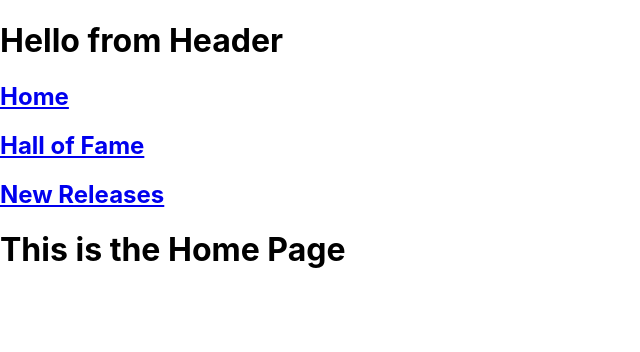
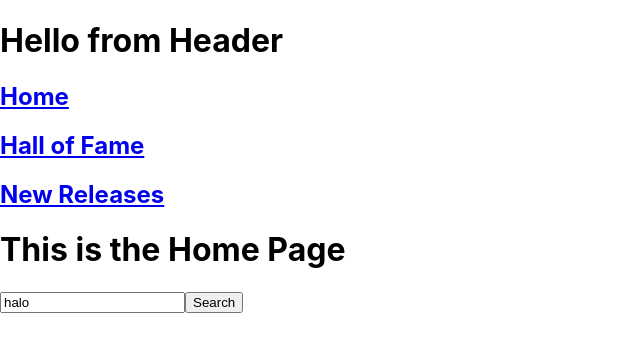
Before and after one commit to Juicester/stats-tracker, a React (Create React App) app: page / in a window 1280 px wide. Shown: the top 352 px of the page, without its empty margins (0-640 px from the left). Built offline with nearby package versions, Linux system fonts and the light colour scheme; no server answers.

Commit message:
Added SearchForm

```diff
--- a/src/Components/Home/Home.js
+++ b/src/Components/Home/Home.js
@@ -1,4 +1,5 @@
 import React, { useState, useEffect } from 'react';
+import SearchForm from '../SearchForm/SearchForm';
 
 function Home() {
 	const [data, setData] = useState([]);
@@ -41,6 +42,11 @@ function Home() {
 	return (
 		<div>
 			<h1>This is the Home Page</h1>
+			<SearchForm
+				handleChange={handleChange}
+				handleSubmit={handleSubmit}
+				searchString={searchString}
+			/>
 		</div>
 	);
 }
--- /dev/null
+++ b/src/Components/SearchForm/SearchForm.js
@@ -0,0 +1,20 @@
+import React from 'react';
+
+function SearchForm(props) {
+	const { handleSubmit, handleChange, searchString } = props;
+	return (
+		<form onSubmit={handleSubmit}>
+			<input
+				placeholder='Search'
+				type='text'
+				name='searchString'
+				required
+				onChange={handleChange}
+				value={searchString}
+			/>
+			<button type='submit'>Search</button>
+		</form>
+	);
+}
+
+export default SearchForm;
```
